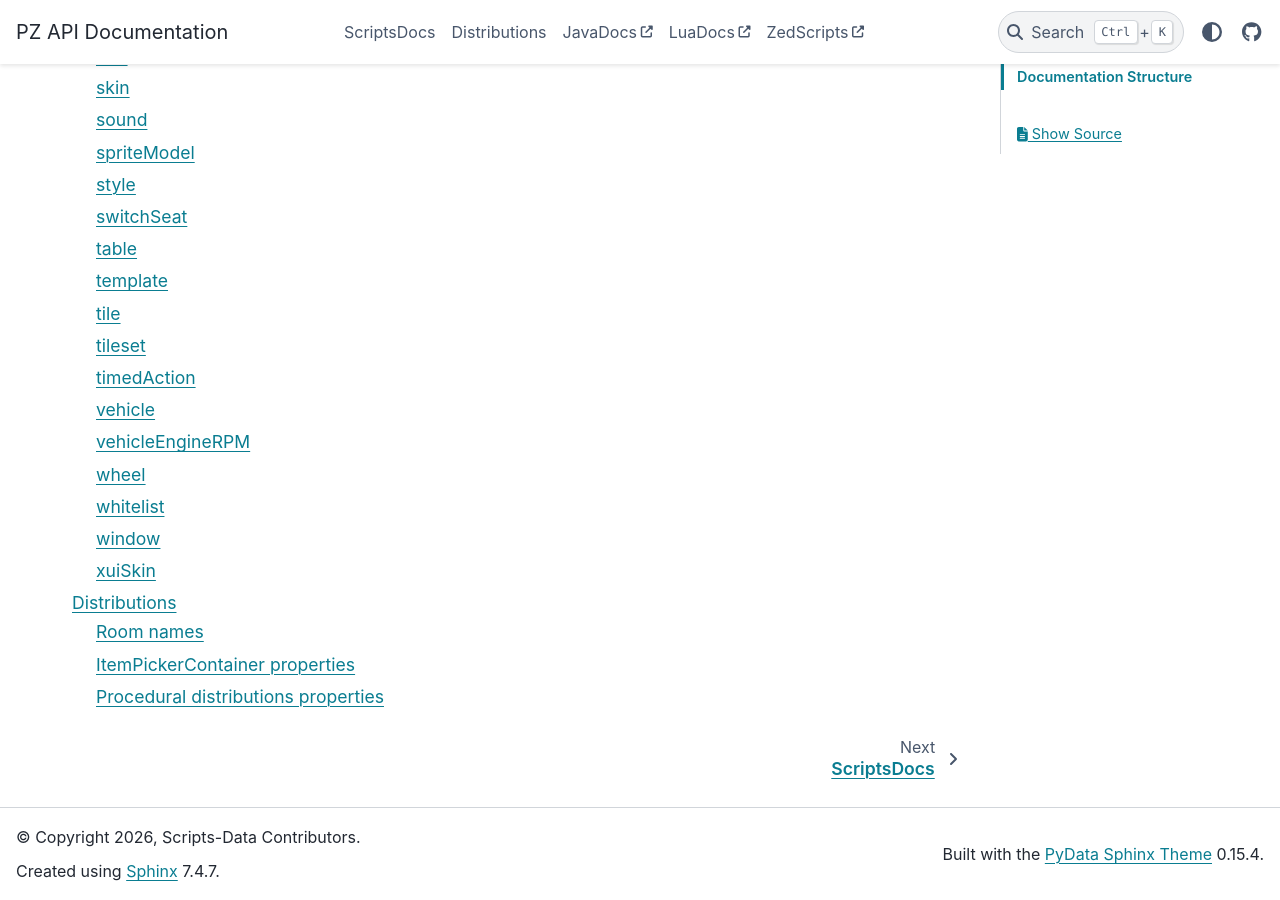
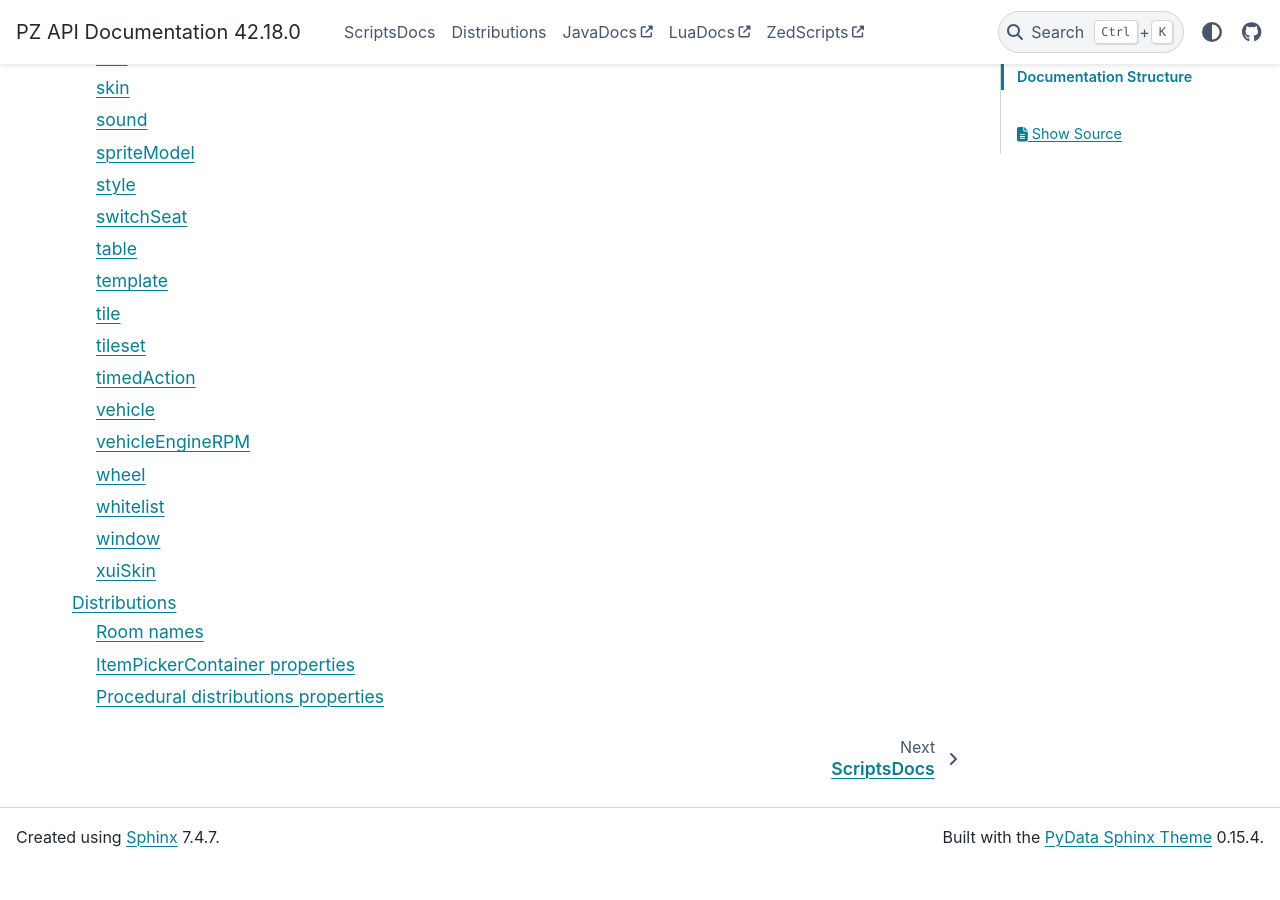
Before and after one commit to PZ-Wiki-Modding/PZ-API-Docs, a Sphinx documentation site: the page built from docs/source/index.rst, in a window 1280 px wide and 900 px high, scrolled down 3037 px. Built offline with Sphinx 7.4.7 and the PyData theme 0.15.4, drawn with Linux system fonts in a browser that asks for light colours; pages that are not in the unit, such as notebooks, are missing from menus; after the commit the page ends 3903 px from its top, so only the background shows below that.

Commit message:
Docs version and project.json file for the various information for the doc

```diff
--- a/docs/source/conf.py
+++ b/docs/source/conf.py
@@ -3,16 +3,19 @@
 import os
 import sys
 import re
+import json
 from pathlib import Path
 
 # Add parent directory and docs directory to path
 sys.path.insert(0, os.path.abspath('../../'))
 sys.path.insert(0, os.path.abspath('../'))
 
-project = 'PZ API Documentation'
-copyright = '2026, Scripts-Data Contributors'
-author = 'Scripts-Data Contributors'
-release = '1.0'
+with open('../../project.json', 'r') as f:
+    project_info = json.load(f)
+
+project = project_info['project']
+author = project_info['author']
+game_version = project_info['game_version']
 
 extensions = [
     'sphinx.ext.autodoc',
@@ -25,7 +28,7 @@ exclude_patterns = ['_build', 'Thumbs.db', '.DS_Store']
 
 html_theme = 'pydata_sphinx_theme'
 html_static_path = ['_static']
-html_title = 'PZ API Documentation'
+html_title = f"{project} {game_version}"
 html_logo = None
 html_favicon = None
 html_css_files = [
--- /dev/null
+++ b/project.json
@@ -0,0 +1,5 @@
+{
+    "project": "PZ API Documentation",
+    "author": "Modding Wiki",
+    "game_version": "42.18.0"
+}
```
